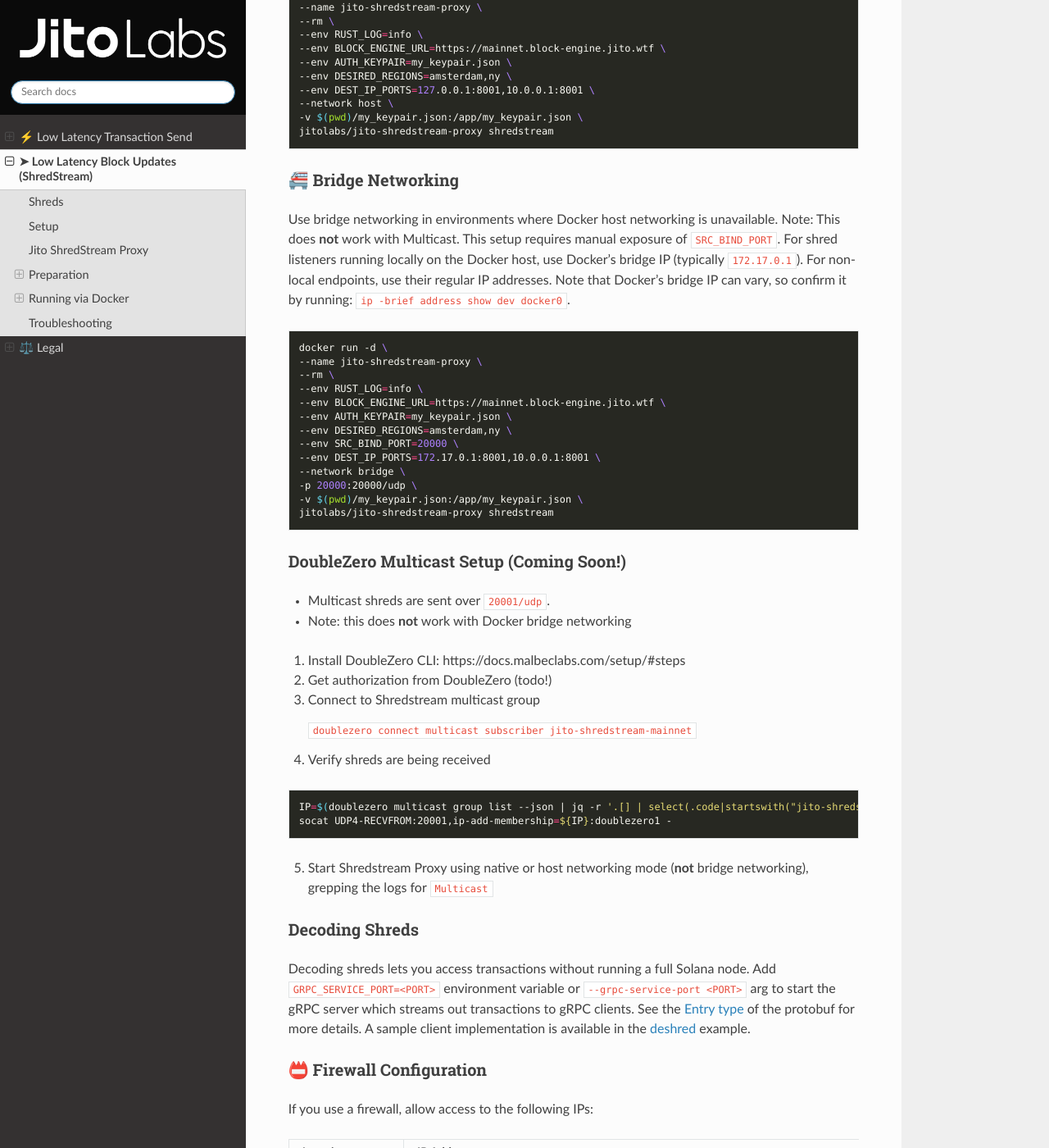
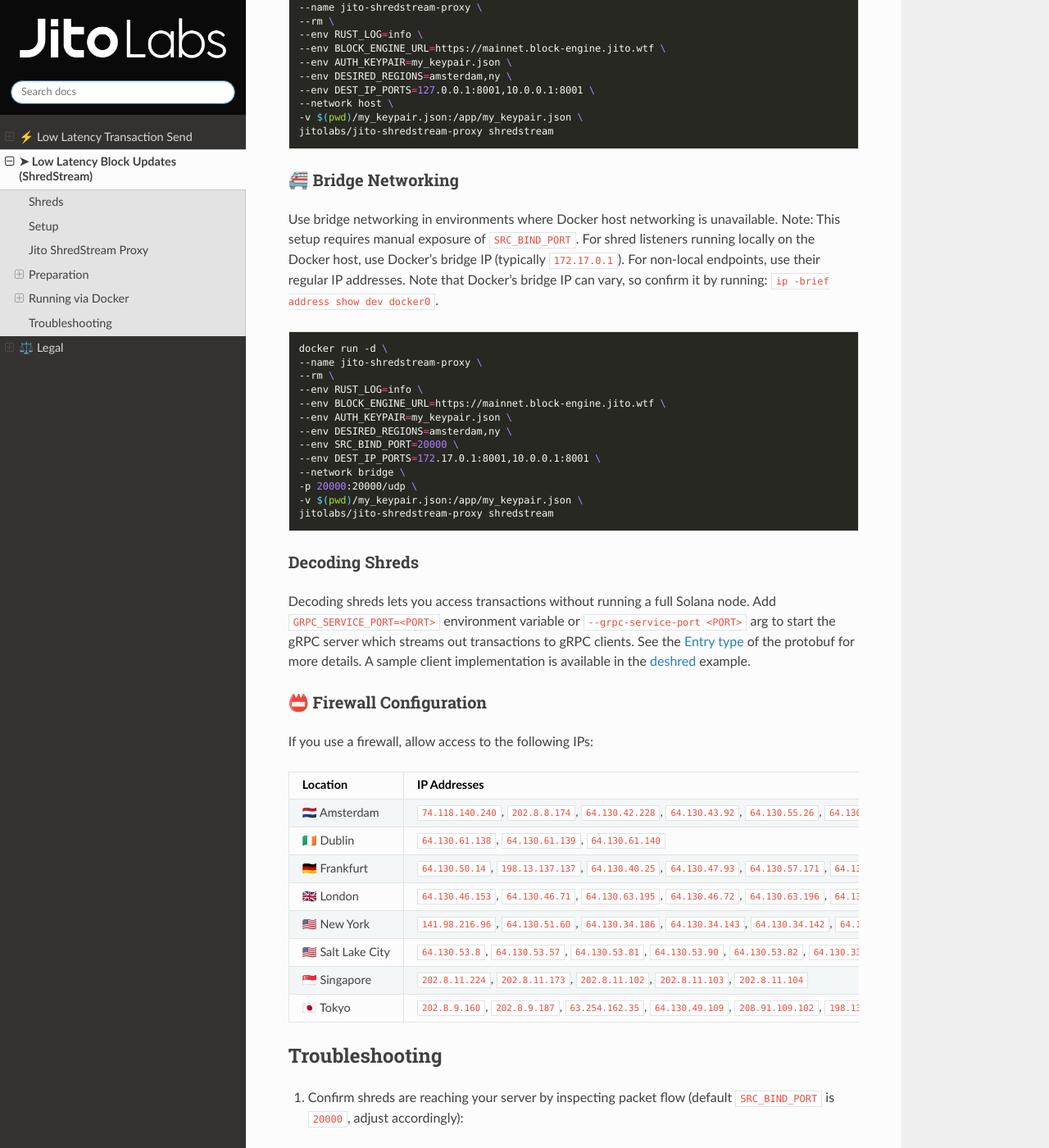
Before and after one commit to jito-labs/jito-docs, a Sphinx documentation site: the page built from docs/source/lowlatencytxnfeed.md, in a window 1280 px wide and 1400 px high, scrolled down 1970 px. Shown: the whole window at 82% size. Built offline with Sphinx 7.4.7 and the Read the Docs theme 3.1.0, drawn with Linux system fonts in a browser that asks for light colours.

Commit message:
Remove multicast references and update approval link (#69)
Co-authored-by: Claude Sonnet 4.6 <noreply@anthropic.com>

````diff
--- a/docs/source/lowlatencytxnfeed.md
+++ b/docs/source/lowlatencytxnfeed.md
@@ -16,7 +16,7 @@ The proxy client connects to the Jito Block Engine and authenticates using the p
 
 ## Preparation
 
-1. Get your Solana [public key approved](https://web.miniextensions.com/WV3gZjFwqNqITsMufIEp)
+1. Get your Solana [public key approved](https://discord.com/channels/938287290806042626/1336799632898134037)
 
 2. Ensure your firewall is open.
     - Default port for incoming unicast shreds is `20000/udp`.
@@ -77,7 +77,7 @@ jitolabs/jito-shredstream-proxy shredstream
 
 ### 🚝 Bridge Networking
 
-Use bridge networking in environments where Docker host networking is unavailable. Note: This does **not** work with Multicast. This setup requires manual exposure of `SRC_BIND_PORT`. For shred listeners running locally on the Docker host, use Docker's bridge IP (typically `172.17.0.1`). For non-local endpoints, use their regular IP addresses. Note that Docker's bridge IP can vary, so confirm it by running: `ip -brief address show dev docker0`.
+Use bridge networking in environments where Docker host networking is unavailable. Note: This setup requires manual exposure of `SRC_BIND_PORT`. For shred listeners running locally on the Docker host, use Docker's bridge IP (typically `172.17.0.1`). For non-local endpoints, use their regular IP addresses. Note that Docker's bridge IP can vary, so confirm it by running: `ip -brief address show dev docker0`.
 
 ```bash
 docker run -d \
@@ -94,25 +94,6 @@ docker run -d \
 -v $(pwd)/my_keypair.json:/app/my_keypair.json \
 jitolabs/jito-shredstream-proxy shredstream
 ```
-
-
-### DoubleZero Multicast Setup (Coming Soon!)
-
-- Multicast shreds are sent over `20001/udp`.
-- Note: this does **not** work with Docker bridge networking
-
-1. Install DoubleZero CLI: https://docs.malbeclabs.com/setup/#steps
-2. Get authorization from DoubleZero (todo!)
-3. Connect to Shredstream multicast group
-
-   `doublezero connect multicast subscriber jito-shredstream-mainnet`
-4.  Verify shreds are being received
-
-   ```bash
-   IP=$(doublezero multicast group list --json | jq -r '.[] | select(.code|startswith("jito-shredstream-mainnet")) | .multicast_ip')
-   socat UDP4-RECVFROM:20001,ip-add-membership=${IP}:doublezero1 -
-   ```
-5. Start Shredstream Proxy using native or host networking mode (**not** bridge networking), grepping the logs for `Multicast`
 
 ### Decoding Shreds
 
````
